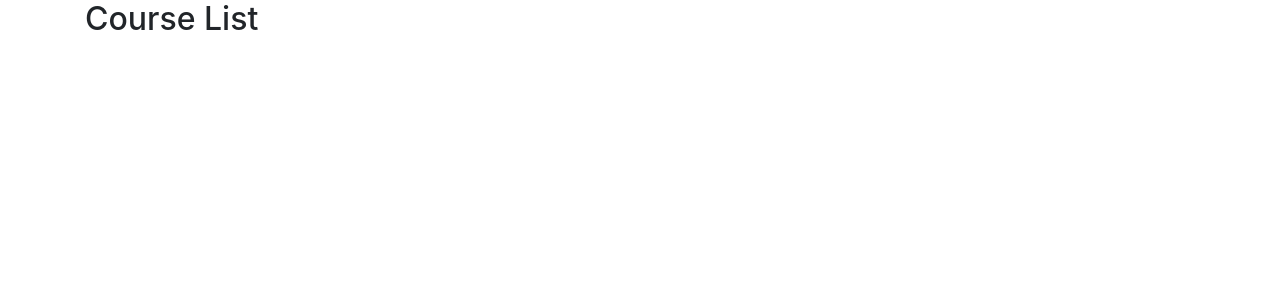
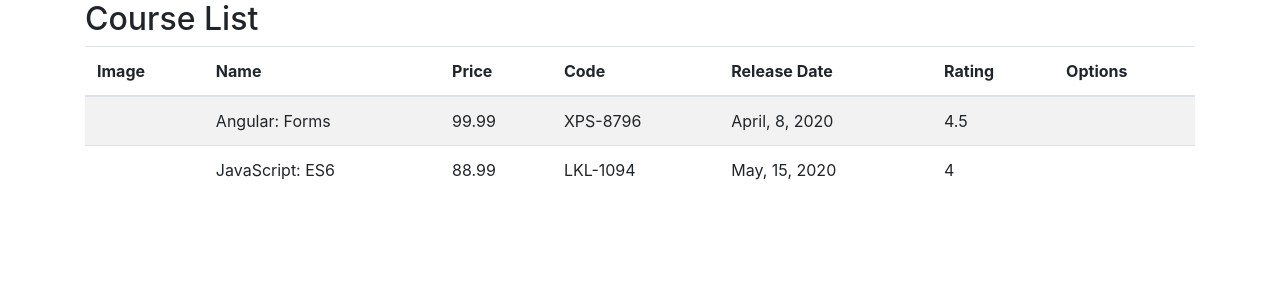
Before and after one commit to rapharenatoo/course-manager, an Angular app: page / in a window 1280 px wide. Shown: the top 300 px of the page. Built offline with nearby package versions, Linux system fonts and the light colour scheme.

Commit message:
add componentes na list

```diff
--- a/src/app/courses/course-list.component.html
+++ b/src/app/courses/course-list.component.html
@@ -1 +1,26 @@
 <h2>Course List</h2>
+
+<table class="table table-striped">
+    <thead>
+        <tr>
+            <th>Image</th>
+            <th>Name</th>
+            <th>Price</th>
+            <th>Code</th>
+            <th>Release Date</th>
+            <th>Rating</th>
+            <th>Options</th>
+        </tr>
+    </thead>
+    <tbody>
+        <tr *ngFor="let course of courses">
+            <td>{{ course.imageUrl }}</td>
+            <td>{{ course.name }}</td>
+            <td>{{ course.price }}</td>
+            <td>{{ course.code }}</td>
+            <td>{{ course.releaseDate }}</td>
+            <td>{{ course.rating }}</td>
+            <td></td>
+        </tr>
+    </tbody>
+</table>
--- a/src/app/courses/course-list.component.ts
+++ b/src/app/courses/course-list.component.ts
@@ -1,9 +1,37 @@
-import { Component } from '@angular/core';
+import { Component, OnInit } from '@angular/core';
+import { Course } from './course';
 
 @Component({
     selector: 'app-course-list',
     templateUrl: './course-list.component.html'
 })
-export class CourseListComponent{
+export class CourseListComponent implements OnInit{
+    courses: Course[] = [];
+
+    ngOnInit(): void {
+        this.courses = [
+            {
+                id: 1,
+                name: 'Angular: Forms',
+                imageUrl: '',
+                price: 99.99,
+                code: 'XPS-8796',
+                duration: 120,
+                rating: 4.5,
+                releaseDate: 'April, 8, 2020'
+            },
+            {
+                id: 2,
+                name: 'JavaScript: ES6',
+                imageUrl: '',
+                price: 88.99,
+                code: 'LKL-1094',
+                duration: 100,
+                rating: 4,
+                releaseDate: 'May, 15, 2020'
+            }
+
+        ]
+    }
 
 }
--- a/src/app/courses/course.ts
+++ b/src/app/courses/course.ts
@@ -6,4 +6,5 @@
     code: string;
     duration: number;
     rating: number;
+    releaseDate: string;
 }
```
